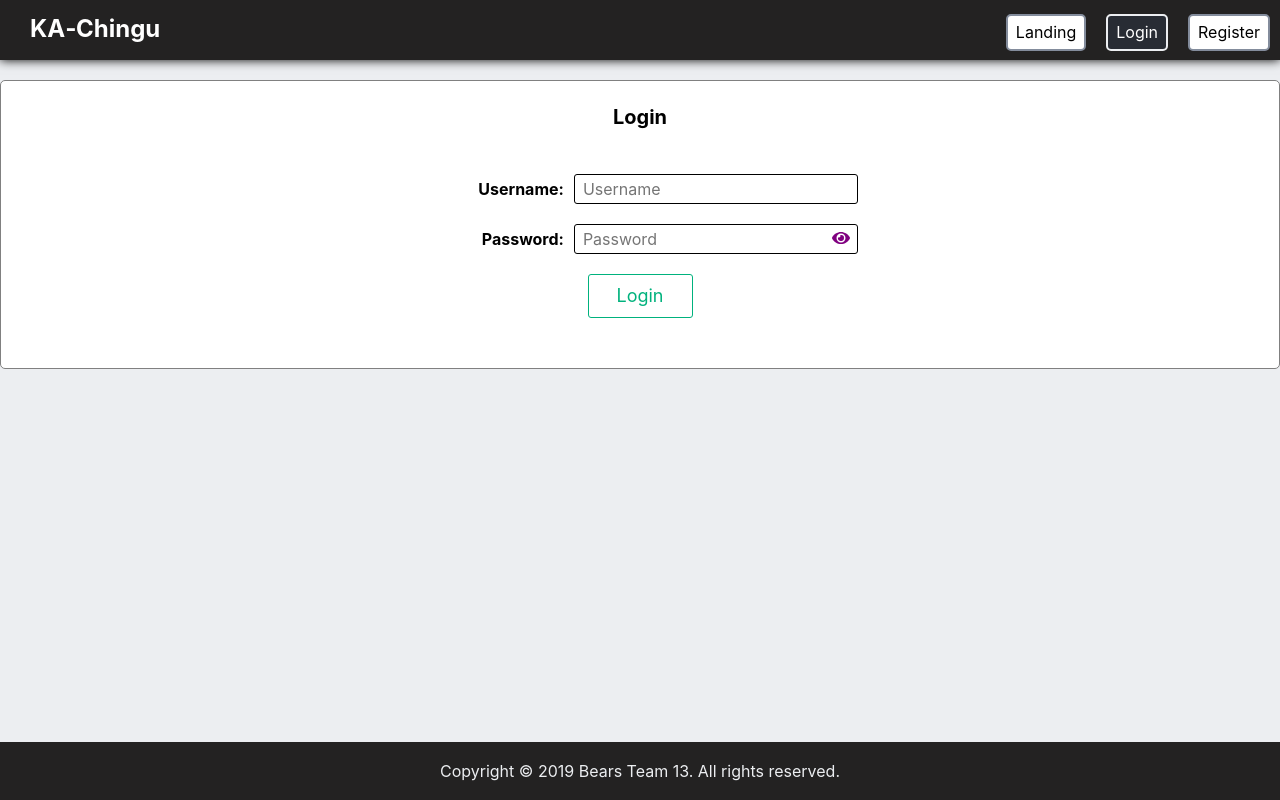
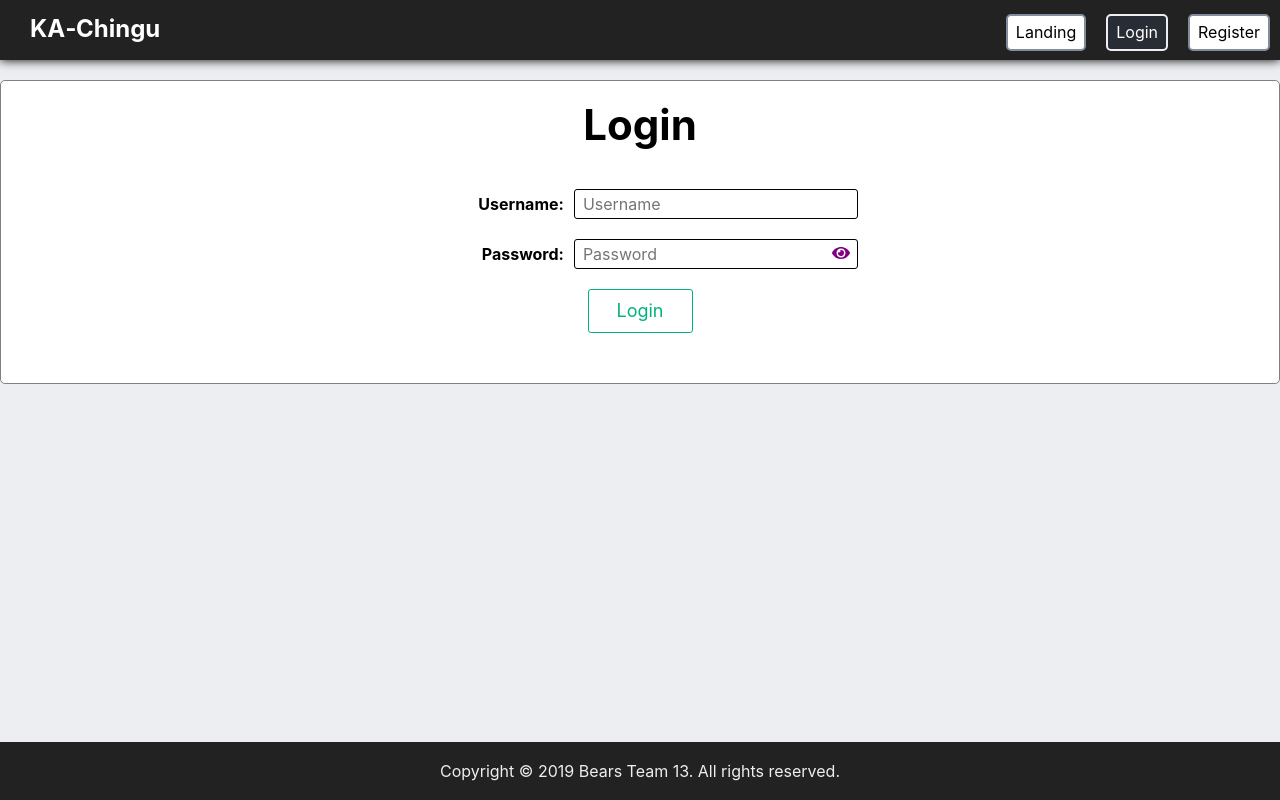
Before and after one commit to super-ming/v8-bears-team-13, a React (Create React App) app in the folder client/: page /login in a window 1280 px wide. Built offline with nearby package versions, Linux system fonts and the light colour scheme.

Commit message:
Fix heading styles

```diff
--- a/client/src/styles/base/_typography.scss
+++ b/client/src/styles/base/_typography.scss
@@ -1,13 +1,19 @@
 .heading {
   &--main {
-    font-size: 5rem;
+    font-size: 4.2rem;
+    margin: 2rem;
+    text-align: center;
+
+    @include respond(tab-port) {
+      font-size: 3.6rem;
+    }
   }
 
   &--sub {
     font-size: 3.8rem;
 
     @include respond(tab-port) {
-      font-size: 3rem;
+      font-size: 2.8rem;
     }
   }
 }
--- a/client/src/styles/components/_form.scss
+++ b/client/src/styles/components/_form.scss
@@ -37,7 +37,8 @@
     width: 100%;
 
     display: flex;
-      flex-flow: row wrap;
+      flex-direction: column;
+      align-items: center;
       justify-content: center;
   }
 
--- a/client/src/styles/layout/_header.scss
+++ /dev/null
@@ -1,15 +0,0 @@
-.heading--main {
-    display: flex;
-    align-items: center;
-    justify-content: center;
-    padding: 25px 0 25px 0;
-    color: black;
-    left: 0;
-    top: -50px;
-    width: 100%;
-    margin: 0;
-    font-size: 2rem;
-//background-image: url("http://drive.google.com/uc?export=view&id=10xTc_j8Xwdi5o-WZV27g7kJBJxkWUMDJ");
-//background-size: 800px auto;
-//background-repeat: no-repeat;
-}
--- a/client/src/styles/styles.scss
+++ b/client/src/styles/styles.scss
@@ -21,7 +21,6 @@
 @import "components/loader";
 
 @import "layout/footer";
-@import "layout/header";
 @import "layout/navbar";
 
 @import "components/app";
```
